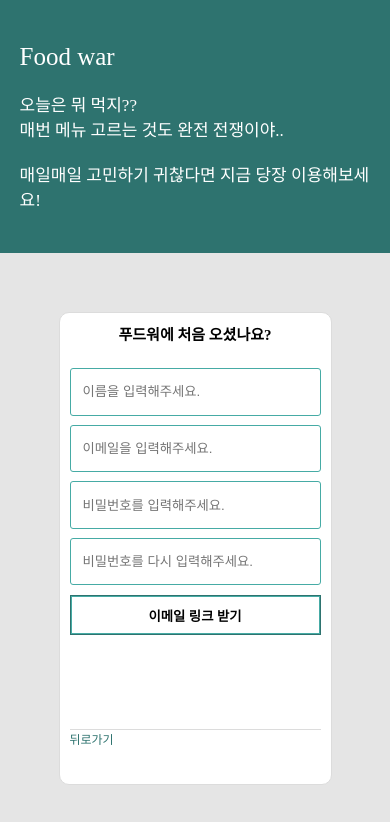
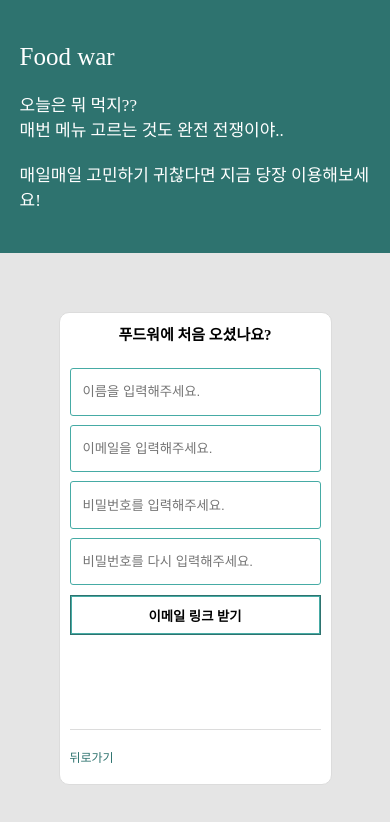
Before and after one commit to food-war/foodwar, a React (Create React App) app in the folder client/: page /register in a window 390 px wide. Shown: the top 822 px of the page. Built offline with nearby package versions, Linux system fonts and the light colour scheme; no server answers.

Commit message:
login, register 컴포넌트 css 변경

```diff
--- a/client/src/components/auth/Login.scss
+++ b/client/src/components/auth/Login.scss
@@ -3,7 +3,8 @@
 .Login {
   height: 100%;
   text-align: left;
-  padding: 10px;
+  //padding: 10px;
+  padding: 0.8em;
   font-size: 1.3rem;
   a {
     text-decoration: none;
@@ -147,13 +148,21 @@
     }
   }
   .content-footer {
+    // height: 10%;
+    // color: $foodwar-color;
+    border-top: 1px solid #dcdcdc;
+    // display: table;
+    // width: 100%;
+    display: flex;
+    color: $foodwar-color;
+    justify-content: center;
+    align-items: center;
     height: 10%;
-    color: $foodwar-color;
-    border-top: 1px solid #dcdcdc;
-    display: table;
+    font-size: 1.3rem;
     width: 100%;
     span {
       vertical-align: middle;
+      padding-top: 0.8em;
     }
     span:nth-child(1) {
       width: 50%;
@@ -204,9 +213,9 @@
         width: 100%;
         text-align: center;
       }
-      span + span {
-        margin-top: 5px;
-      }
+      // span + span {
+      //   margin-top: 5px;
+      // }
     }
   }
   /* Medium devices (가로 태블릿, 768 픽셀 이상) */
@@ -251,6 +260,19 @@
         }
       }
     }
+    // flex로 변경하면서 모바일 css 추가
+    .content-footer {
+      flex-wrap: wrap;
+      padding-top: 0.5em;
+      font-size: 1.2rem;
+
+      span {
+        padding-top: 0em;
+      }
+      span + span {
+        padding-top: 0.2em;
+      }
+    }
   }
   /* Extra small devices (320px 이하) */
   @media only screen and (max-width: 320px) {
--- a/client/src/components/auth/Register.scss
+++ b/client/src/components/auth/Register.scss
@@ -76,8 +76,12 @@
     height: 10%;
     color: $foodwar-color;
     border-top: 1px solid #dcdcdc;
+    display: flex;
+    align-items: center;
+    font-size: 1.3rem;
     span {
       cursor: pointer;
+      padding-top: 0.8em;
     }
     span:nth-child(1) {
       width: 50%;
@@ -132,8 +136,9 @@
     .title {
       font-size: 1.5rem;
     }
-    /* ... */
-    .contents {
+    // flex로 변경하면서 모바일 css 추가
+    .content-footer {
+      font-size: 1.2rem;
     }
   }
   /* Extra small devices (320px 이하) */
```
